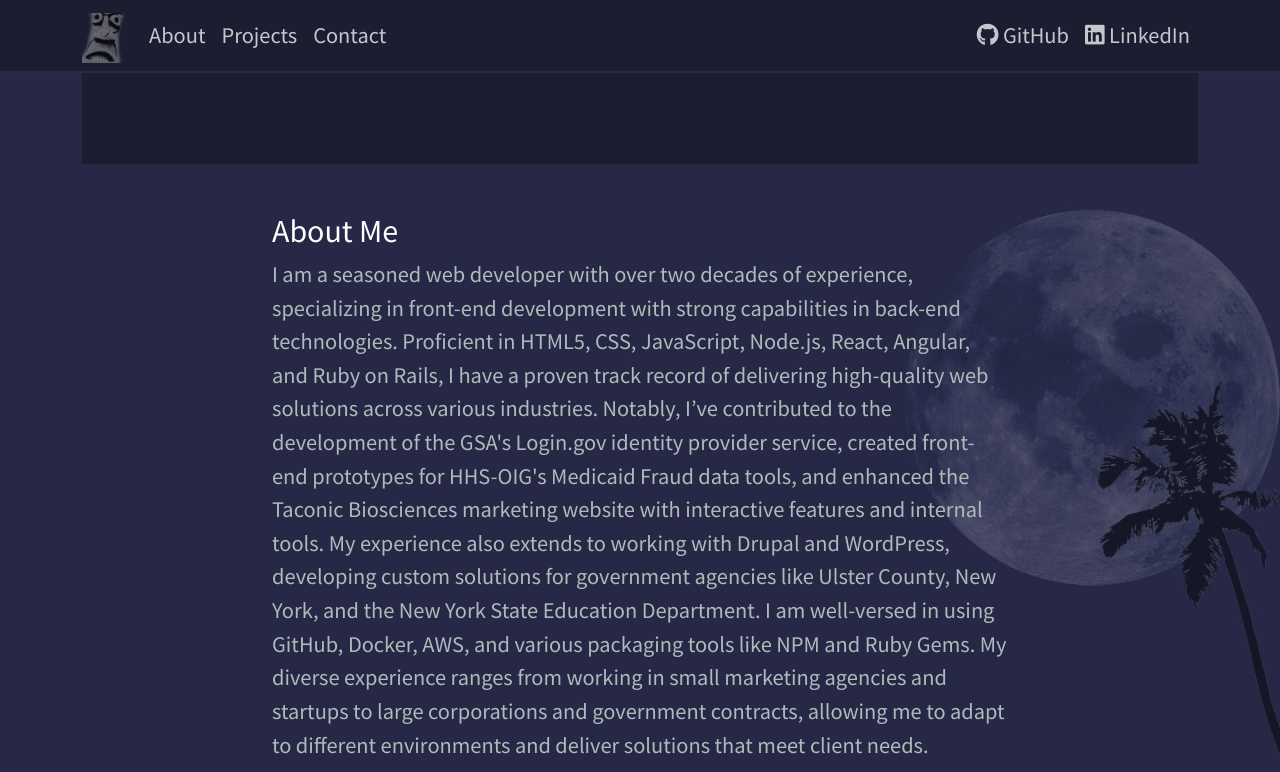
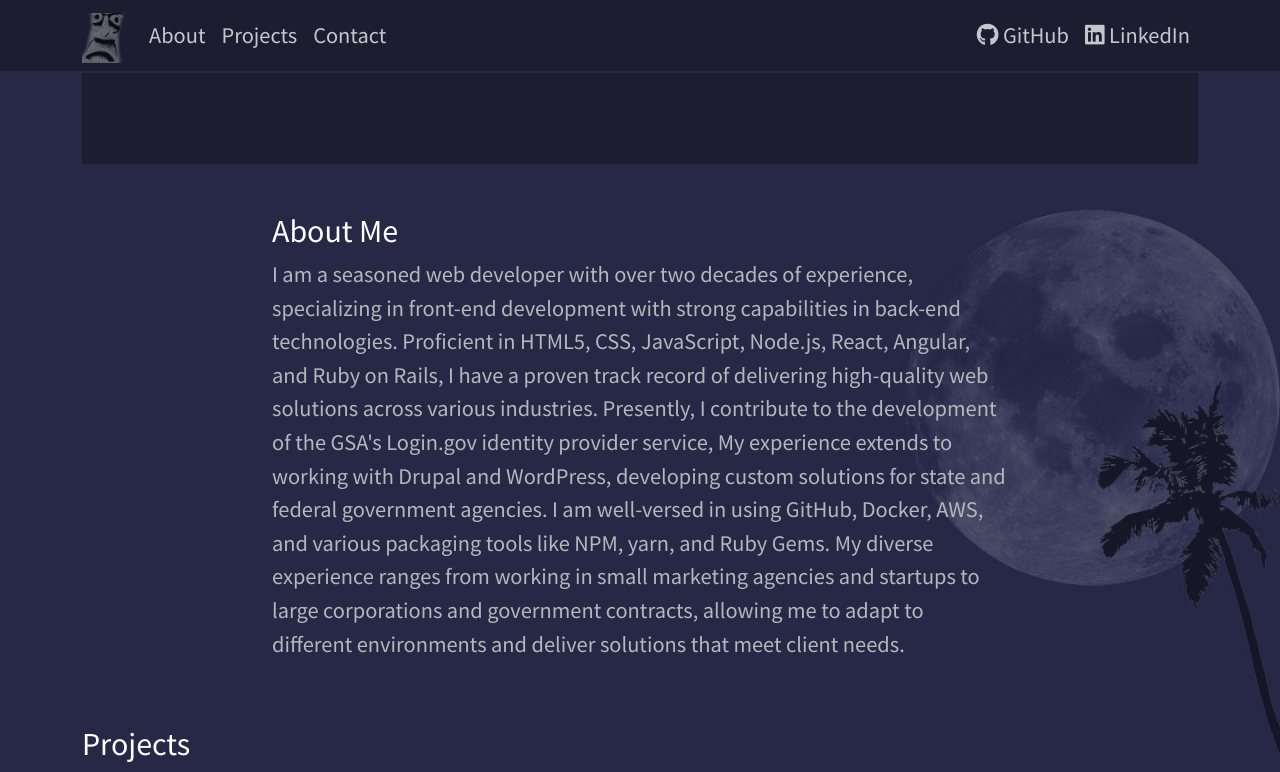
Before and after one commit to kevinsmasters/meowdy-project, a Jekyll site: the page built from docs/index.md, in a window 1280 px wide and 900 px high, scrolled down 268 px, cut to the strip 0-772 px from the top of the window. Built offline with Jekyll 4.4.1, drawn with Linux system fonts in a browser that asks for light colours; nearby versions of some CDN libraries.

Commit message:
Update about.html

```diff
--- a/docs/_includes/about.html
+++ b/docs/_includes/about.html
@@ -1,4 +1,12 @@
 <h2>About Me</h2>
 <p>
-I am a seasoned web developer with over two decades of experience, specializing in front-end development with strong capabilities in back-end technologies. Proficient in HTML5, CSS, JavaScript, Node.js, React, Angular, and Ruby on Rails, I have a proven track record of delivering high-quality web solutions across various industries. Notably, I’ve contributed to the development of the GSA's Login.gov identity provider service, created front-end prototypes for HHS-OIG's Medicaid Fraud data tools, and enhanced the Taconic Biosciences marketing website with interactive features and internal tools. My experience also extends to working with Drupal and WordPress, developing custom solutions for government agencies like Ulster County, New York, and the New York State Education Department. I am well-versed in using GitHub, Docker, AWS, and various packaging tools like NPM and Ruby Gems. My diverse experience ranges from working in small marketing agencies and startups to large corporations and government contracts, allowing me to adapt to different environments and deliver solutions that meet client needs.
+  I am a seasoned web developer with over two decades of experience, specializing in front-end development
+  with strong capabilities in back-end technologies. Proficient in HTML5, CSS, JavaScript, Node.js, React,
+  Angular, and Ruby on Rails, I have a proven track record of delivering high-quality web solutions across
+  various industries. Presently, I contribute to the development of the GSA's Login.gov identity provider
+  service, My experience extends to working with Drupal and WordPress, developing custom solutions for
+  state and federal government agencies. I am well-versed in using GitHub, Docker, AWS, and various packaging
+  tools like NPM, yarn, and Ruby Gems. My diverse experience ranges from working in small marketing agencies and
+  startups to large corporations and government contracts, allowing me to adapt to different environments
+  and deliver solutions that meet client needs.
 </p>
```
